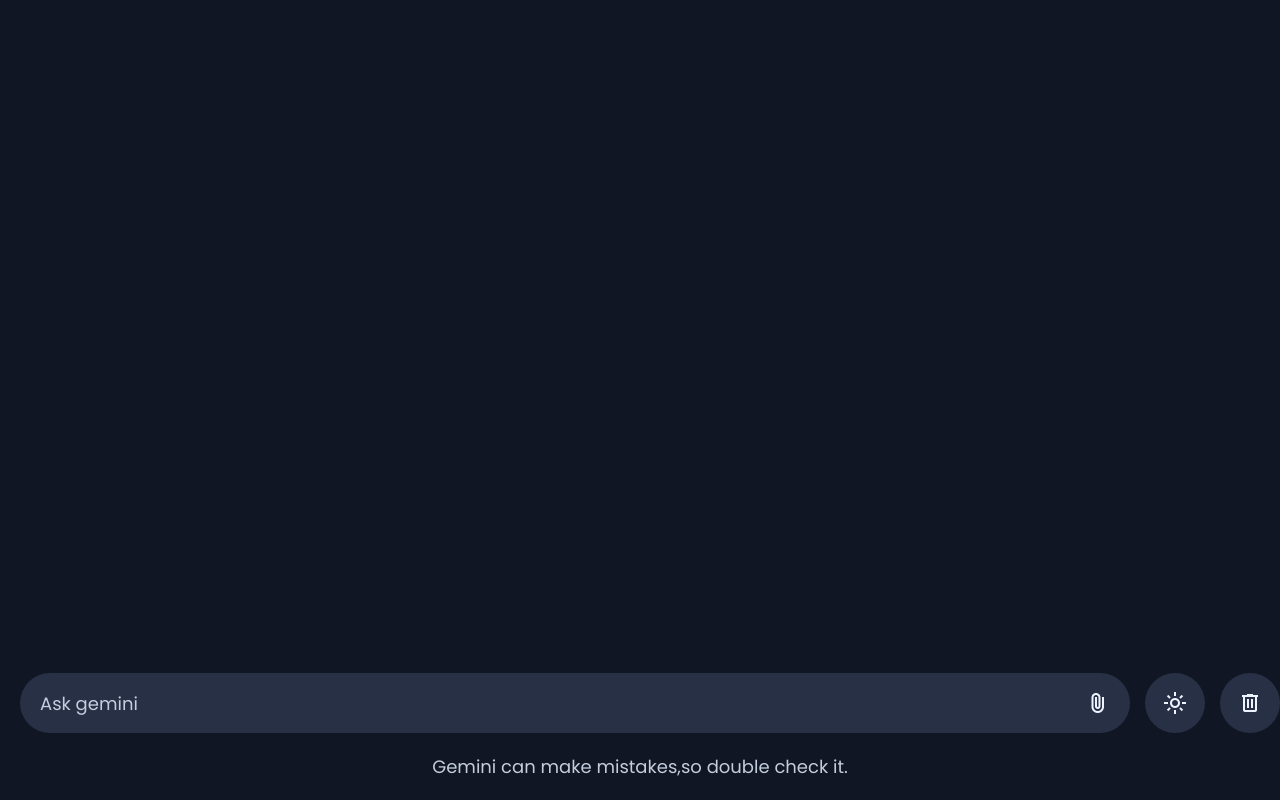
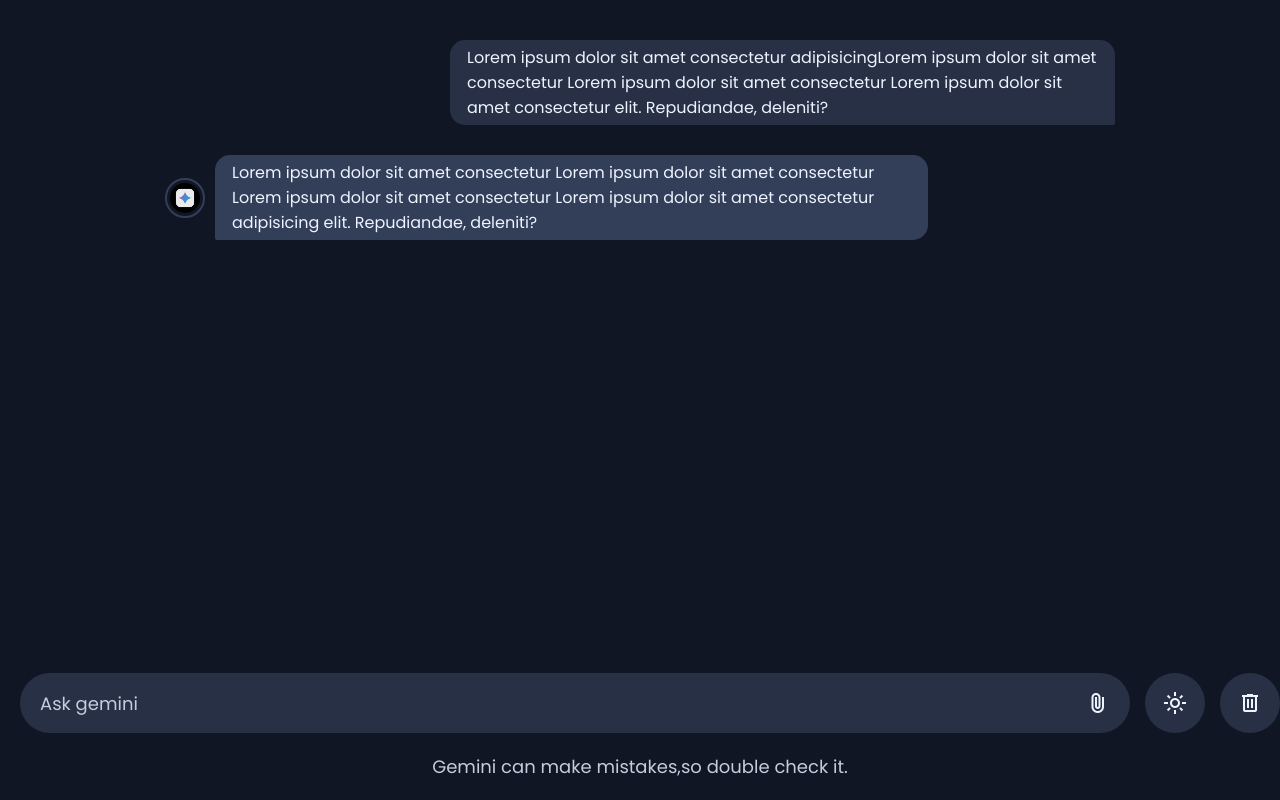
Before and after one commit to varun-web-dev/AskVarunAI, a plain HTML site: page index.html in a window 1280 px wide. Drawn offline with nearby package versions, Linux system fonts and the light colour scheme.

Commit message:
add chat section and make a chat-box with logo

```diff
--- a/index.html
+++ b/index.html
@@ -37,7 +37,23 @@
            <span class="material-symbols-outlined">code_blocks</span>
         </li>
     </ul>
+    <!-- chat section -->
+     <div class="chat">
 
+        <div class="msg  user-msg">
+            <p class="text">
+                Lorem ipsum dolor sit amet consectetur adipisicingLorem ipsum dolor sit amet consectetur Lorem ipsum dolor sit amet consectetur Lorem ipsum dolor sit amet consectetur  elit. Repudiandae, deleniti?
+            </p>
+        </div>
+
+        <div class="msg bot-msg">
+            <img src="logo.png" alt="" class="logo">
+            <p class="text">
+                Lorem ipsum dolor sit amet consectetur Lorem ipsum dolor sit amet consectetur Lorem ipsum dolor sit amet consectetur Lorem ipsum dolor sit amet consectetur adipisicing elit. Repudiandae, deleniti?
+            </p>
+        </div>
+
+     </div>
         <!-- prompt -->
         <div class="prompt">
             <div class="prompt-wrapper">
--- a/style.css
+++ b/style.css
@@ -102,6 +102,51 @@
     color: rgb(41, 127, 207);
 }
 
+/* chats section */
+
+.chat{
+    display: flex;
+    flex-direction: column;
+    gap: 20px;
+}
+.chat .msg{
+    display: flex;
+    align-items: center;
+    gap: 10px;
+}
+.chat .bot-msg .logo{
+    height: 40px;
+    width: 40px;
+    border-radius: 50%;
+    flex-shrink: 0;
+    padding: 3px;
+    border: 2px solid var(--secondary-hover-color);
+
+}
+.chat .bot-msg{
+    margin: 10px auto;
+}
+.chat .bot-msg .text{
+    background: var(--secondary-hover-color);
+   border-radius: 15px 15px 15px 2px;
+
+}
+.chat .msg .text{
+    max-width: 75%;
+    padding: 5px 17px;
+    word-wrap: break-word;
+}
+.chat .user-msg{
+    flex-direction: column;
+    align-items: flex-end;
+}
+.chat .user-msg .text{
+max-width: 70%;
+border-radius: 15px 15px 2px 15px;
+background: var(--secondary-color);
+}
+
+
 /* Prompt section  */
 
 .prompt{
```
Also changed, not shown: logo.png (added).
